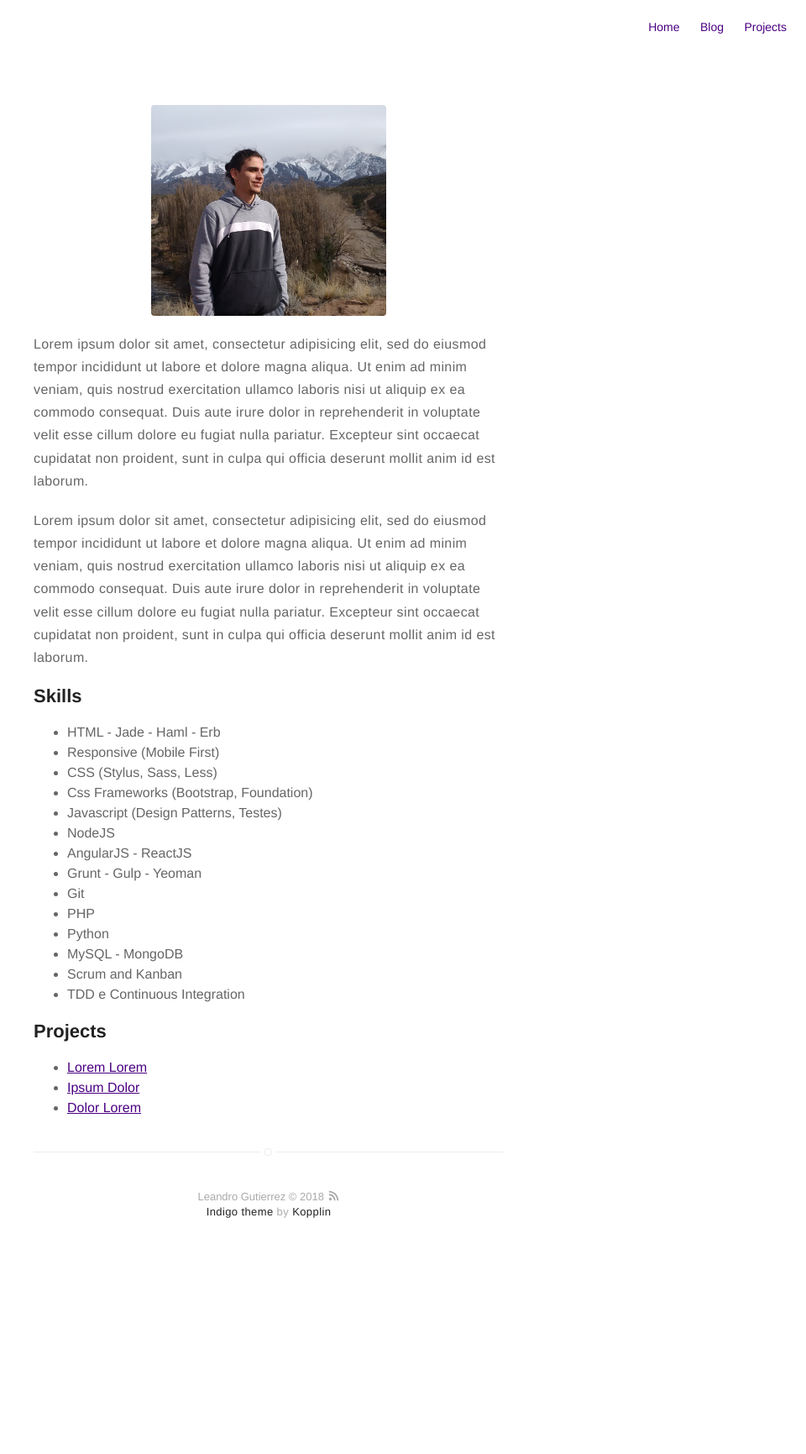
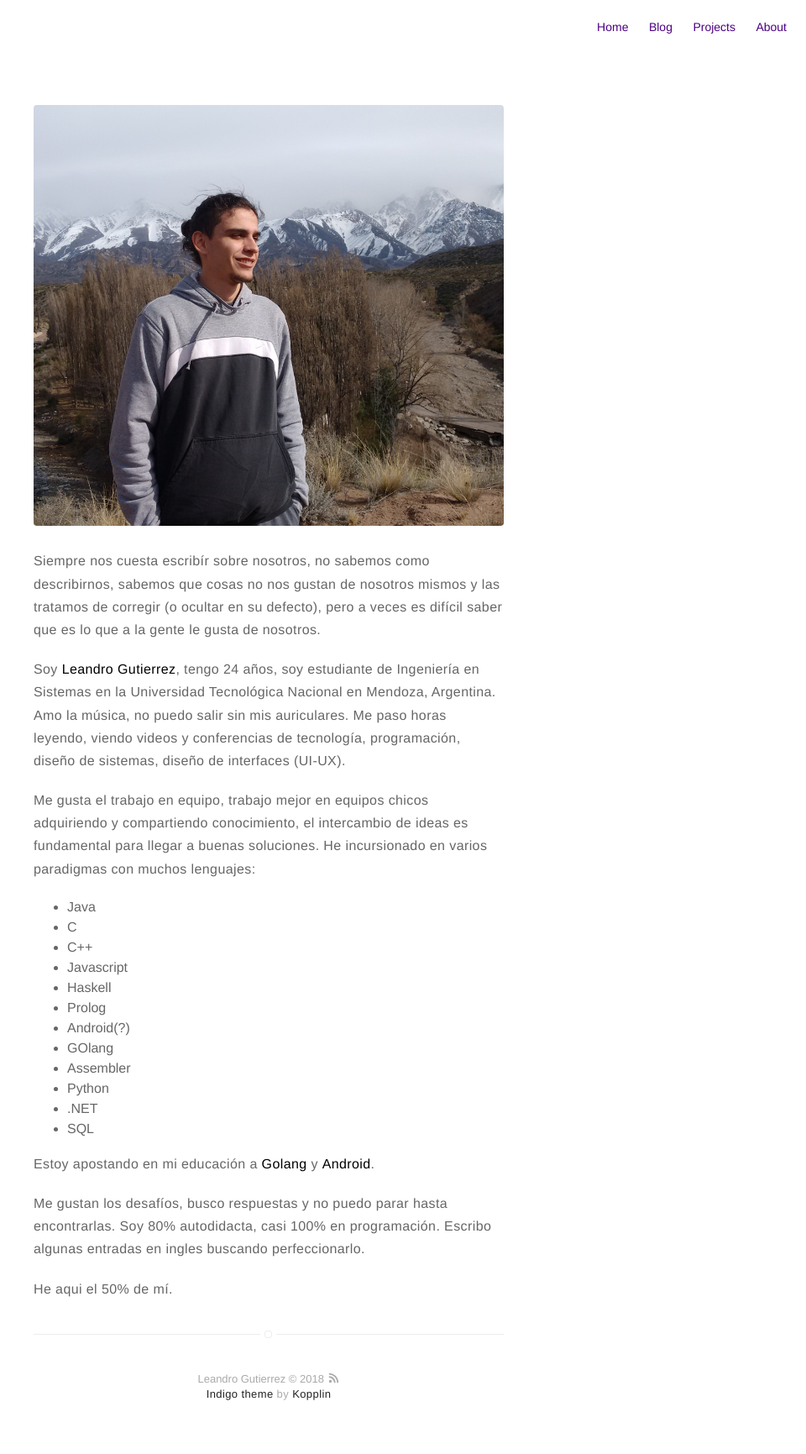
Before and after one commit to leandro070/leandro070.github.io, a Jekyll site: the page built from about.md, in a window 1280 px wide. Shown: the whole page at 84% size, without its empty margins (320-1280 px from the left). Built offline with Jekyll 4.4.1, drawn with Linux system fonts in a browser that asks for light colours; before the commit the page ends 1514 px from its top, so only the background shows below that.

Commit message:
Agrego About me

```diff
--- a/about.md
+++ b/about.md
@@ -1,46 +1,30 @@
 ---
-title: About
+title: Sobre mi
 layout: page
 ---
 ![Profile Image]({{ site.url }}/{{ site.picture }})
 
-<p>Lorem ipsum dolor sit amet, consectetur adipisicing elit, sed do eiusmod
-tempor incididunt ut labore et dolore magna aliqua. Ut enim ad minim veniam,
-quis nostrud exercitation ullamco laboris nisi ut aliquip ex ea commodo
-consequat. Duis aute irure dolor in reprehenderit in voluptate velit esse
-cillum dolore eu fugiat nulla pariatur. Excepteur sint occaecat cupidatat non
-proident, sunt in culpa qui officia deserunt mollit anim id est laborum.</p>
+Siempre nos cuesta escribír sobre nosotros, no sabemos como describirnos, sabemos que cosas no nos gustan de nosotros mismos y las tratamos de corregir (o ocultar en su defecto), pero a veces es difícil saber que es lo que a la gente le gusta de nosotros.
 
-<p>Lorem ipsum dolor sit amet, consectetur adipisicing elit, sed do eiusmod
-tempor incididunt ut labore et dolore magna aliqua. Ut enim ad minim veniam,
-quis nostrud exercitation ullamco laboris nisi ut aliquip ex ea commodo
-consequat. Duis aute irure dolor in reprehenderit in voluptate velit esse
-cillum dolore eu fugiat nulla pariatur. Excepteur sint occaecat cupidatat non
-proident, sunt in culpa qui officia deserunt mollit anim id est laborum.</p>
+Soy **Leandro Gutierrez**, tengo 24 años, soy estudiante de Ingeniería en Sistemas en la Universidad Tecnológica Nacional en Mendoza, Argentina. Amo la música, no puedo salir sin mis auriculares. Me paso horas leyendo, viendo videos y conferencias de tecnología, programación, diseño de sistemas, diseño de interfaces (UI-UX).
 
-<h2>Skills</h2>
+Me gusta el trabajo en equipo, trabajo mejor en equipos chicos adquiriendo y compartiendo conocimiento, el intercambio de ideas es fundamental para llegar a buenas soluciones. He incursionado en varios paradigmas con muchos lenguajes:
 
-<ul class="skill-list">
-	<li>HTML - Jade - Haml - Erb</li>
-	<li>Responsive (Mobile First)</li>
-	<li>CSS (Stylus, Sass, Less)</li>
-	<li>Css Frameworks (Bootstrap, Foundation)</li>
-	<li>Javascript (Design Patterns, Testes)</li>
-	<li>NodeJS</li>
-	<li>AngularJS - ReactJS</li>
-	<li>Grunt - Gulp - Yeoman</li>
-	<li>Git</li>
-	<li>PHP</li>
-	<li>Python</li>
-	<li>MySQL - MongoDB</li>
-	<li>Scrum and Kanban</li>
-	<li>TDD e Continuous Integration</li>
-</ul>
+* Java
+* C
+* C++
+* Javascript
+* Haskell
+* Prolog
+* Android(?)
+* GOlang
+* Assembler
+* Python
+* .NET
+* SQL
 
-<h2>Projects</h2>
+Estoy apostando en mi educación a **Golang** y **Android**.
 
-<ul>
-	<li><a href="https://github.com/">Lorem Lorem</a></li>
-	<li><a href="https://github.com/">Ipsum Dolor</a></li>
-	<li><a href="https://github.com/">Dolor Lorem</a></li>
-</ul>
+Me gustan los desafíos, busco respuestas y no puedo parar hasta encontrarlas. Soy 80% autodidacta, casi 100% en programación. Escribo algunas entradas en ingles buscando perfeccionarlo.
+
+He aqui el 50% de mí.
```
Also changed, not shown: _posts/2015-02-24-markdown-extra-components.markdown (deleted, +0 -197 lines), _posts/2016-01-23-indigo-jekyll-theme.markdown (deleted, +0 -35 lines), _posts/2016-02-24-markdown-common-elements.markdown (deleted, +0 -220 lines), assets/images/james.jpg (deleted), assets/images/jekyll-logo-light-solid.png (deleted), assets/screen-shot.png (deleted), 1 other file.
